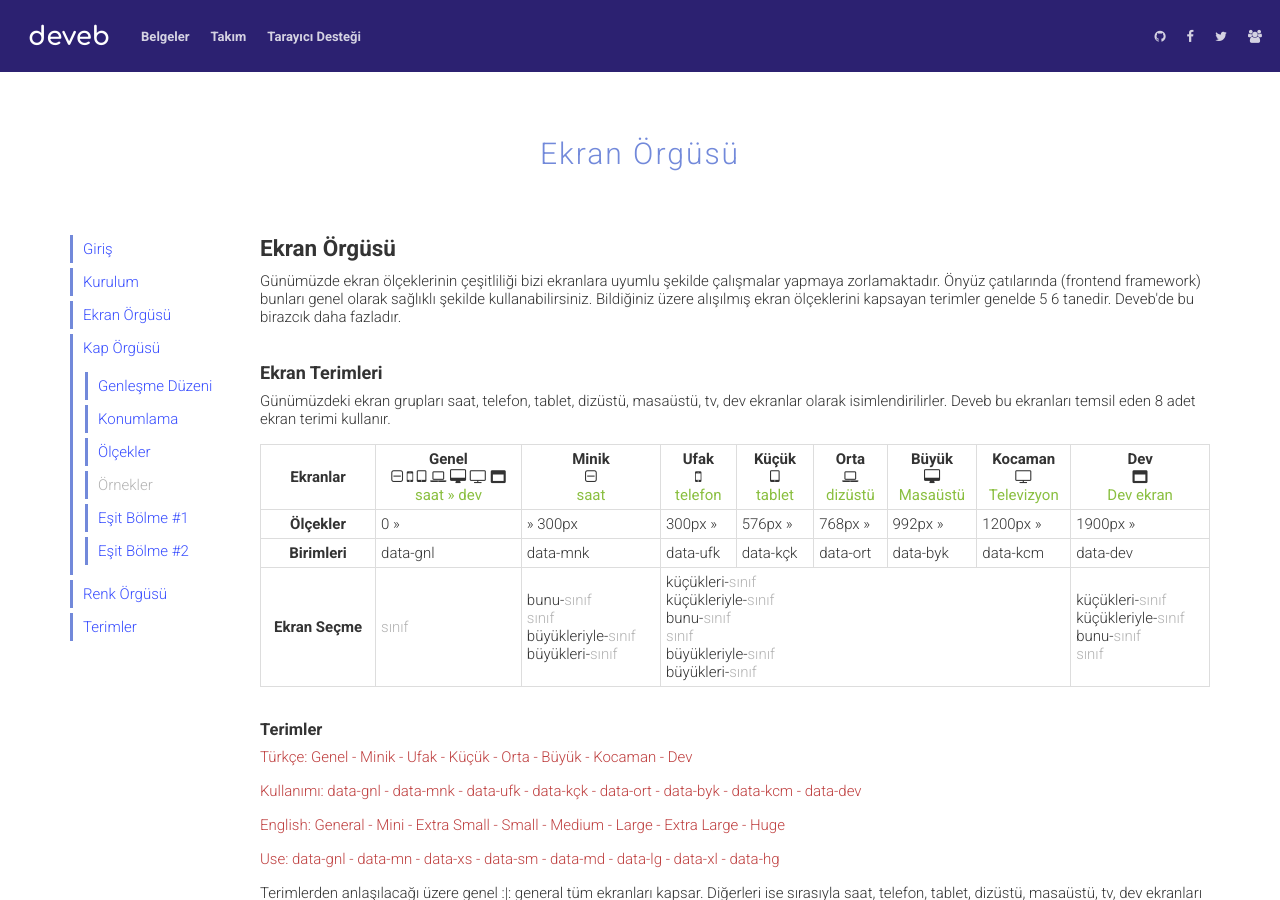
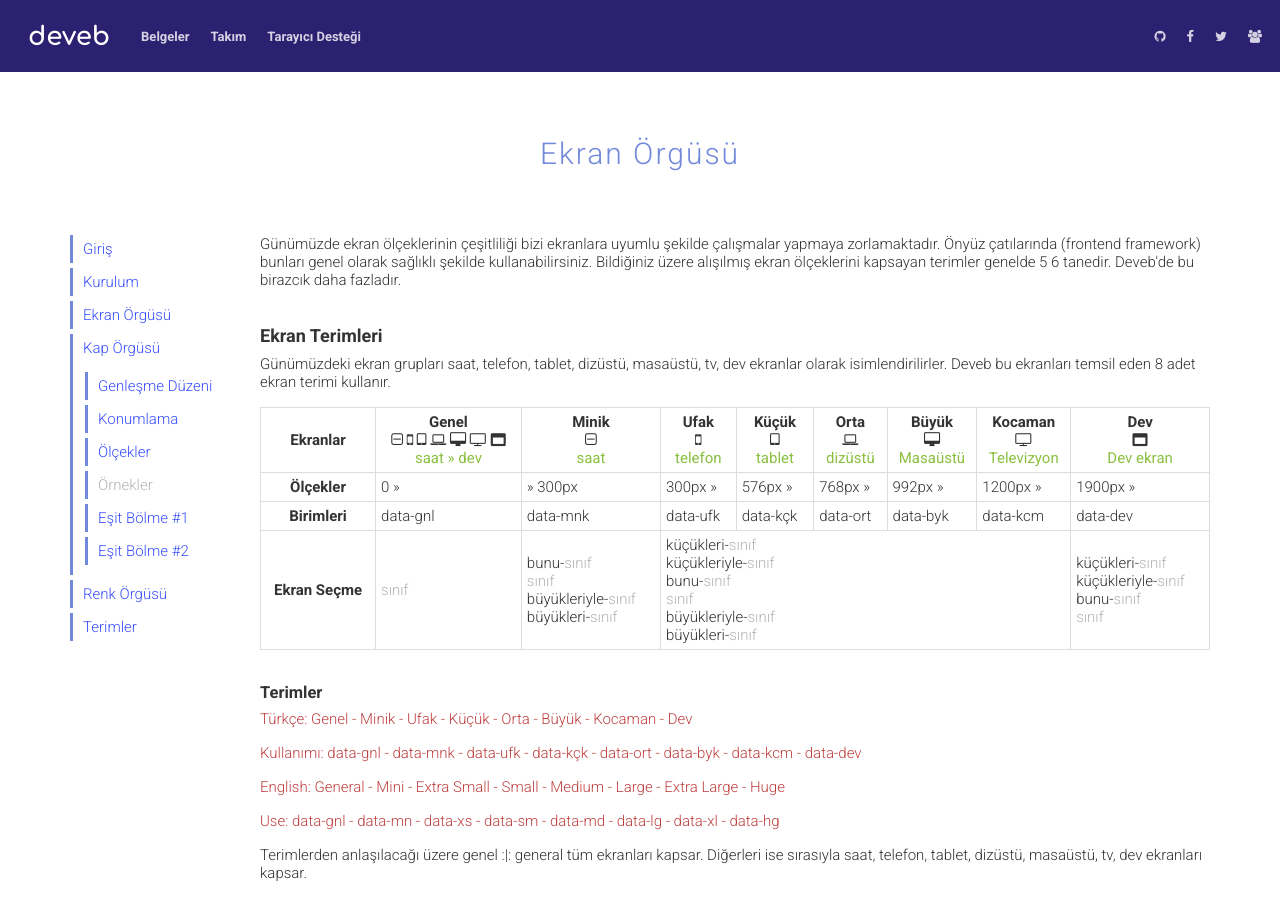
Before and after one commit to data-deveb/data-deveb.github.io, a Jekyll site: the page built from belgeler/ekran-orgusu.html, in a window 1280 px wide and 900 px high. Built offline with Jekyll 4.4.1, drawn with Linux system fonts in a browser that asks for light colours.

Commit message:
güncelleme

```diff
--- a/belgeler/ekran-orgusu.html
+++ b/belgeler/ekran-orgusu.html
@@ -3,7 +3,6 @@ layout: default
 title: Ekran Örgüsü
 ---
 <div data-gnl="24 24p">
-    <h1>Ekran Örgüsü</h1>
     <p>Günümüzde ekran ölçeklerinin çeşitliliği bizi ekranlara uyumlu şekilde çalışmalar yapmaya zorlamaktadır. Önyüz çatılarında (frontend framework) bunları genel olarak sağlıklı şekilde kullanabilirsiniz. Bildiğiniz üzere alışılmış ekran ölçeklerini kapsayan terimler genelde 5 6 tanedir. Deveb'de bu birazcık daha fazladır.</p>
 
     <h2>Ekran Terimleri</h2>
```
